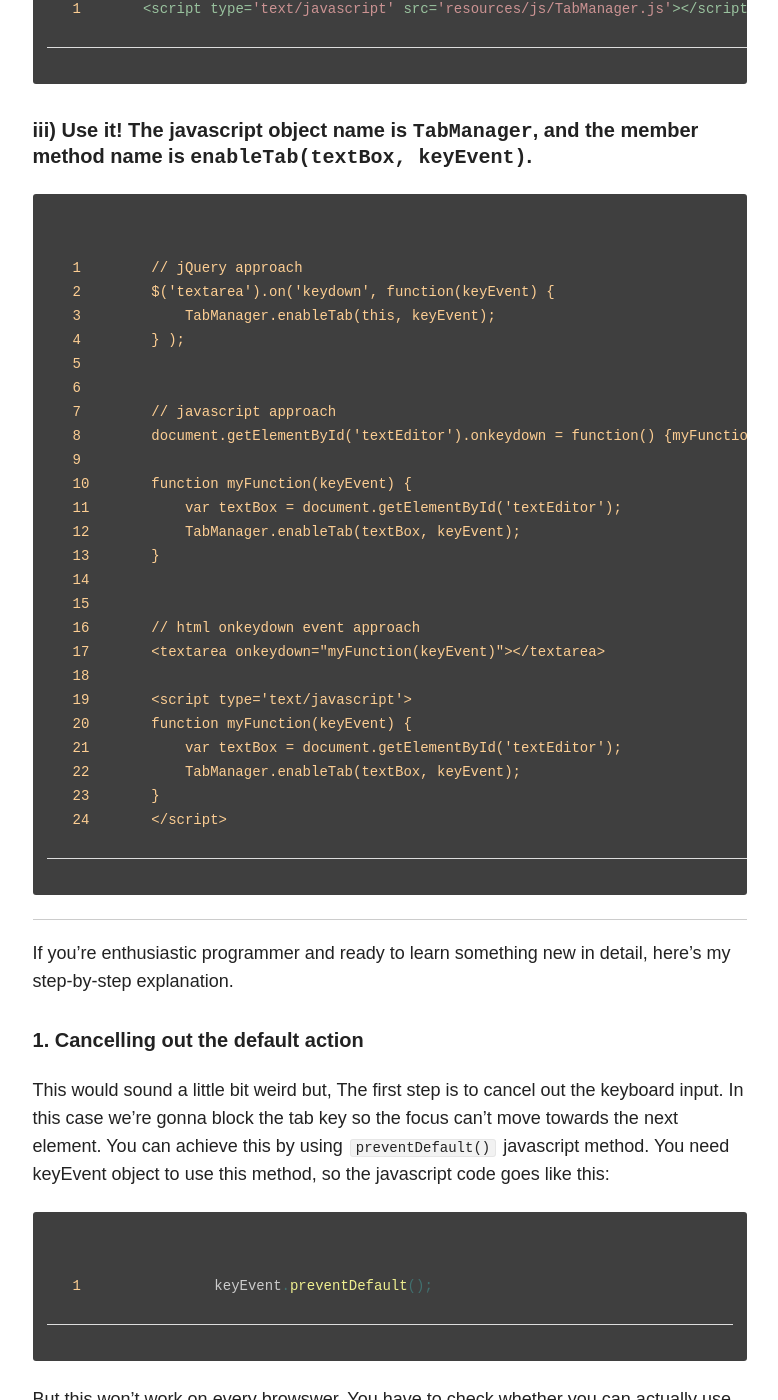
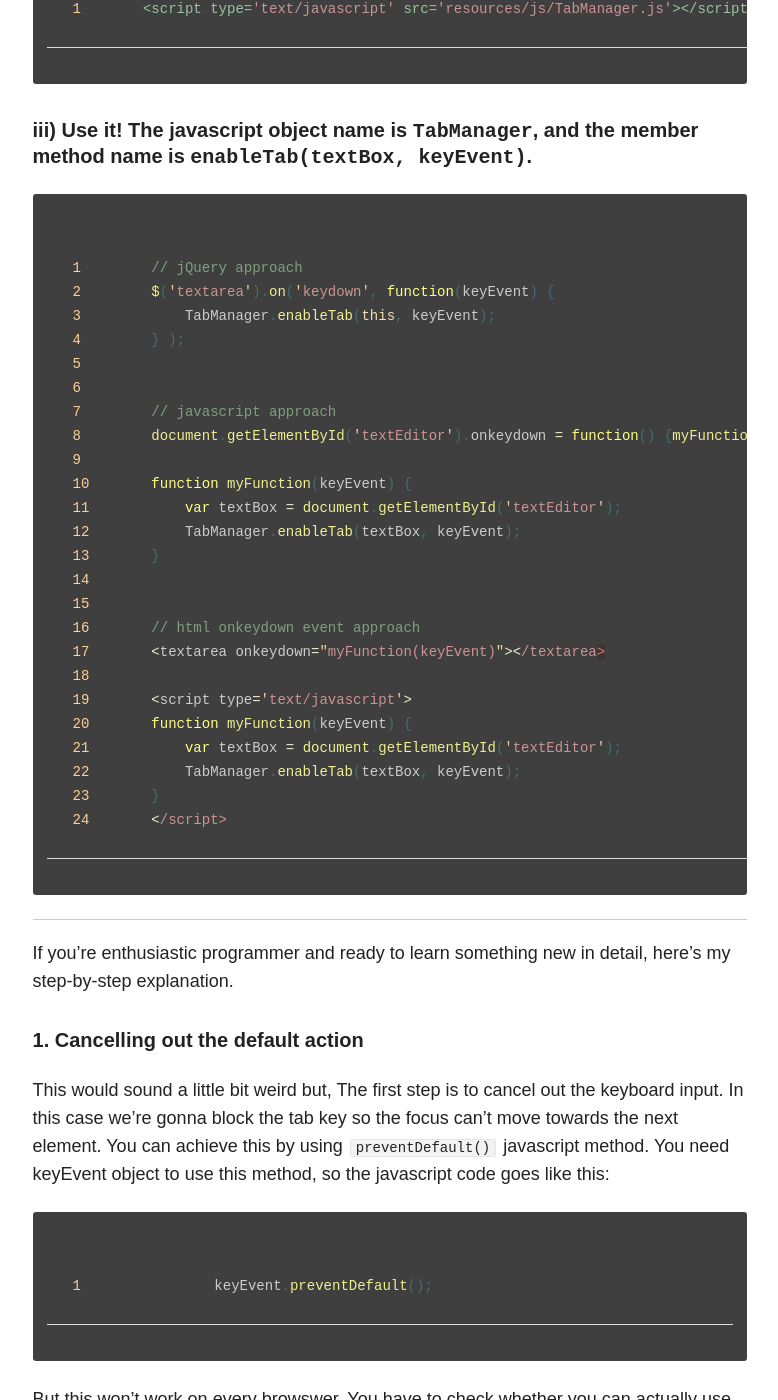
Before and after one commit to djkeh/djkeh.github.io, a Jekyll site: the page built from _posts/articles/2015-03-09-Typing-tab-key-inside-textarea-using-javascript.md, in a window 1280 px wide and 1400 px high, scrolled down 3111 px. Shown: the whole window, without its empty margins (347-1125 px from the left). Built offline with Jekyll 4.4.1, drawn with Linux system fonts in a browser that asks for light colours; nearby versions of some CDN libraries; comment, search, counter and statistics services are not loaded.

Commit message:
post update

```diff
--- a/_posts/articles/2015-03-09-Typing-tab-key-inside-textarea-using-javascript.md
+++ b/_posts/articles/2015-03-09-Typing-tab-key-inside-textarea-using-javascript.md
@@ -99,7 +99,7 @@
 
 ##### iii) Use it! The javascript object name is `TabManager`, and the member method name is `enableTab(textBox, keyEvent)`.
 
-{% highlight jQuery linenos %}
+{% highlight javascript linenos %}
 // jQuery approach
 $('textarea').on('keydown', function(keyEvent) {
     TabManager.enableTab(this, keyEvent);
```
